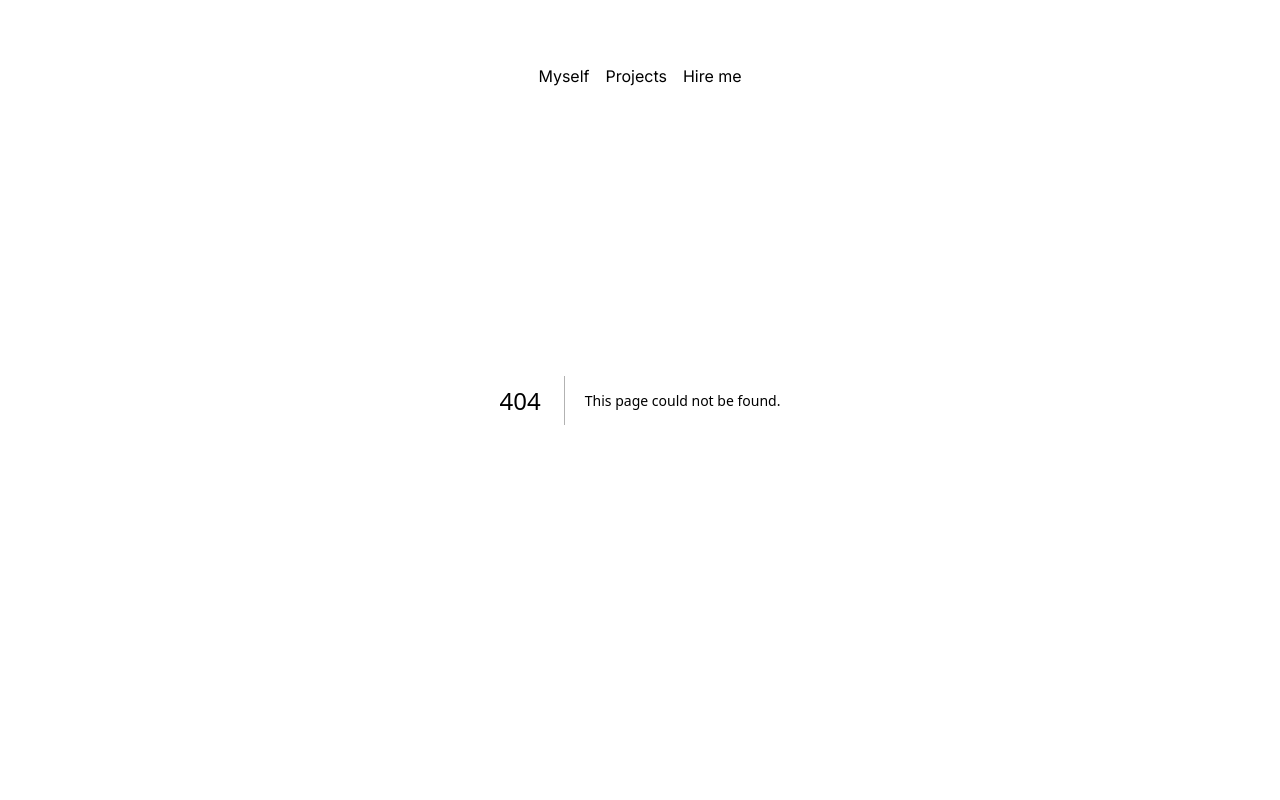
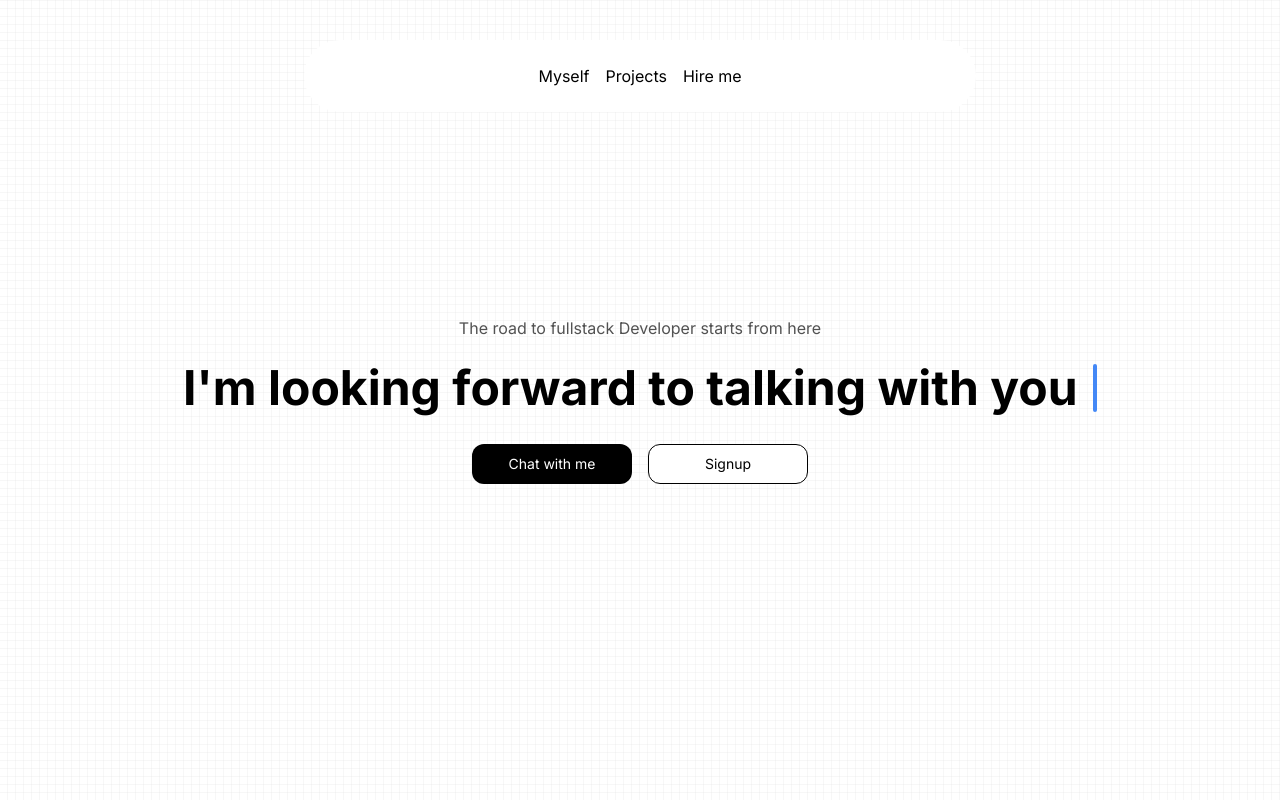
Before and after one commit to atulkashyap404/myportfolio, a Next.js app: page /hireme in a window 1280 px wide. Before the commit this address had no page. Built offline with nearby package versions, Linux system fonts and the light colour scheme.

Commit message:
hire me page added

```diff
--- /dev/null
+++ b/src/app/hireme/page.tsx
@@ -0,0 +1,51 @@
+"use client";
+import Link from "next/link";
+import { TypewriterEffectSmooth } from "../../components/ui/typewriter-effect";
+
+function Page() {
+  const words = [
+    {
+      text: "I'm",
+    },
+    {
+      text: "looking",
+    },
+    {
+      text: "forward",
+    },
+    {
+      text: "to",
+    },
+    {
+      text: "talking",
+    },
+    {
+      text: "with",
+    },
+    {
+      text: "you",
+    },
+  ];
+  return (
+    <div className="h-screen w-full dark:bg-black bg-white  dark:bg-grid-small-white/[0.2] bg-grid-small-black/[0.2] relative flex items-center justify-center">
+      <div className="flex flex-col items-center justify-center h-[40rem]">
+        <p className="text-neutral-600 dark:text-neutral-200 text-xs sm:text-base  ">
+          The road to fullstack Developer starts from here
+        </p>
+        <TypewriterEffectSmooth words={words} />
+        <div className="flex flex-col md:flex-row space-y-4 md:space-y-0 space-x-0 md:space-x-4">
+          <Link href={"https://wa.me/qr/TEVLY3AABYVWO1"}>
+          <button className="w-40 h-10 rounded-xl bg-black border dark:border-white border-transparent text-white text-sm">
+            Chat with me
+          </button>
+          </Link>
+          <button className="w-40 h-10 rounded-xl bg-white text-black border border-black  text-sm">
+            Signup
+          </button>
+        </div>
+      </div>
+    </div>
+  );
+}
+
+export default Page;
--- a/src/components/Navbar.tsx
+++ b/src/components/Navbar.tsx
@@ -2,6 +2,7 @@
 import React, { useState } from "react";
 import { HoveredLink, Menu, MenuItem, ProductItem } from "./ui/navbar-menu";
 import { cn } from "@/utils/cn";
+import Link from "next/link";
 
 
 function Navbar({ className }: { className?: string }) {
@@ -17,10 +18,12 @@
 
             </MenuItem>
 
+             <Link href={"/hireme"}>
             <MenuItem setActive={setActive} active={active} item="Hire me">
 
 
             </MenuItem>
+            </Link>
 
         </Menu>
     </div>
--- /dev/null
+++ b/src/components/ui/typewriter-effect.tsx
@@ -0,0 +1,187 @@
+"use client";
+
+import { cn } from "@/utils/cn";
+import { motion, stagger, useAnimate, useInView } from "framer-motion";
+import { useEffect } from "react";
+
+export const TypewriterEffect = ({
+  words,
+  className,
+  cursorClassName,
+}: {
+  words: {
+    text: string;
+    className?: string;
+  }[];
+  className?: string;
+  cursorClassName?: string;
+}) => {
+  // split text inside of words into array of characters
+  const wordsArray = words.map((word) => {
+    return {
+      ...word,
+      text: word.text.split(""),
+    };
+  });
+
+  const [scope, animate] = useAnimate();
+  const isInView = useInView(scope);
+  useEffect(() => {
+    if (isInView) {
+      animate(
+        "span",
+        {
+          display: "inline-block",
+          opacity: 1,
+          width: "fit-content",
+        },
+        {
+          duration: 0.3,
+          delay: stagger(0.1),
+          ease: "easeInOut",
+        }
+      );
+    }
+  }, [isInView]);
+
+  const renderWords = () => {
+    return (
+      <motion.div ref={scope} className="inline">
+        {wordsArray.map((word, idx) => {
+          return (
+            <div key={`word-${idx}`} className="inline-block">
+              {word.text.map((char, index) => (
+                <motion.span
+                  initial={{}}
+                  key={`char-${index}`}
+                  className={cn(
+                    `dark:text-white text-black opacity-0 hidden`,
+                    word.className
+                  )}
+                >
+                  {char}
+                </motion.span>
+              ))}
+              &nbsp;
+            </div>
+          );
+        })}
+      </motion.div>
+    );
+  };
+  return (
+    <div
+      className={cn(
+        "text-base sm:text-xl md:text-3xl lg:text-5xl font-bold text-center",
+        className
+      )}
+    >
+      {renderWords()}
+      <motion.span
+        initial={{
+          opacity: 0,
+        }}
+        animate={{
+          opacity: 1,
+        }}
+        transition={{
+          duration: 0.8,
+          repeat: Infinity,
+          repeatType: "reverse",
+        }}
+        className={cn(
+          "inline-block rounded-sm w-[4px] h-4 md:h-6 lg:h-10 bg-blue-500",
+          cursorClassName
+        )}
+      ></motion.span>
+    </div>
+  );
+};
+
+export const TypewriterEffectSmooth = ({
+  words,
+  className,
+  cursorClassName,
+}: {
+  words: {
+    text: string;
+    className?: string;
+  }[];
+  className?: string;
+  cursorClassName?: string;
+}) => {
+  // split text inside of words into array of characters
+  const wordsArray = words.map((word) => {
+    return {
+      ...word,
+      text: word.text.split(""),
+    };
+  });
+  const renderWords = () => {
+    return (
+      <div>
+        {wordsArray.map((word, idx) => {
+          return (
+            <div key={`word-${idx}`} className="inline-block">
+              {word.text.map((char, index) => (
+                <span
+                  key={`char-${index}`}
+                  className={cn(`dark:text-white text-black `, word.className)}
+                >
+                  {char}
+                </span>
+              ))}
+              &nbsp;
+            </div>
+          );
+        })}
+      </div>
+    );
+  };
+
+  return (
+    <div className={cn("flex space-x-1 my-6", className)}>
+      <motion.div
+        className="overflow-hidden pb-2"
+        initial={{
+          width: "0%",
+        }}
+        whileInView={{
+          width: "fit-content",
+        }}
+        transition={{
+          duration: 2,
+          ease: "linear",
+          delay: 1,
+        }}
+      >
+        <div
+          className="text-xs sm:text-base md:text-xl lg:text:3xl xl:text-5xl font-bold"
+          style={{
+            whiteSpace: "nowrap",
+          }}
+        >
+          {renderWords()}{" "}
+        </div>{" "}
+      </motion.div>
+      <motion.span
+        initial={{
+          opacity: 0,
+        }}
+        animate={{
+          opacity: 1,
+        }}
+        transition={{
+          duration: 0.8,
+
+          repeat: Infinity,
+          repeatType: "reverse",
+        }}
+        className={cn(
+          "block rounded-sm w-[4px]  h-4 sm:h-6 xl:h-12 bg-blue-500",
+          cursorClassName
+        )}
+      ></motion.span>
+    </div>
+  );
+};
```
